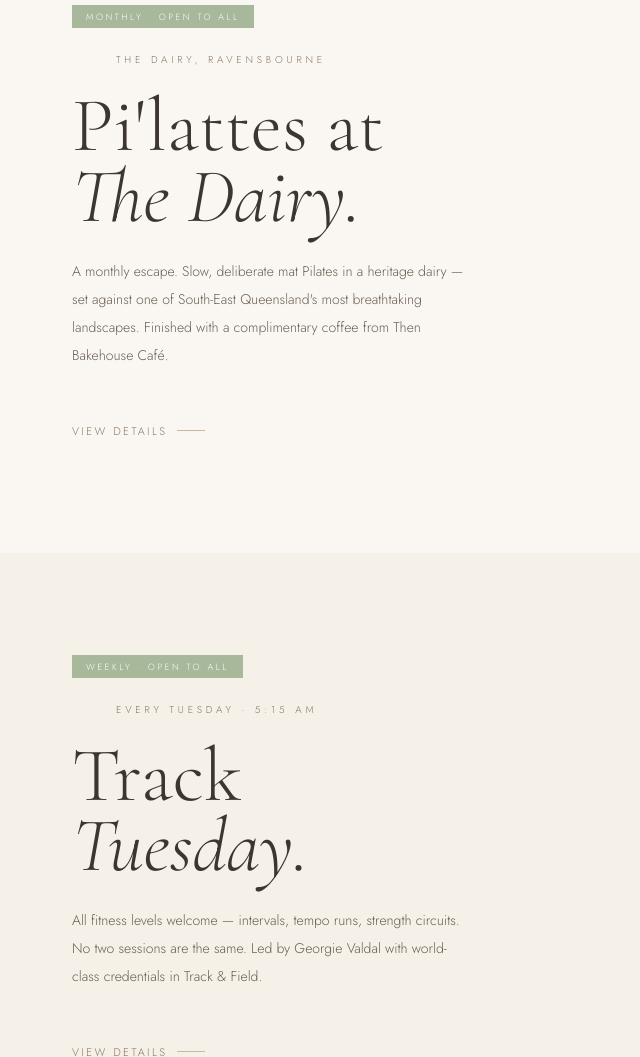
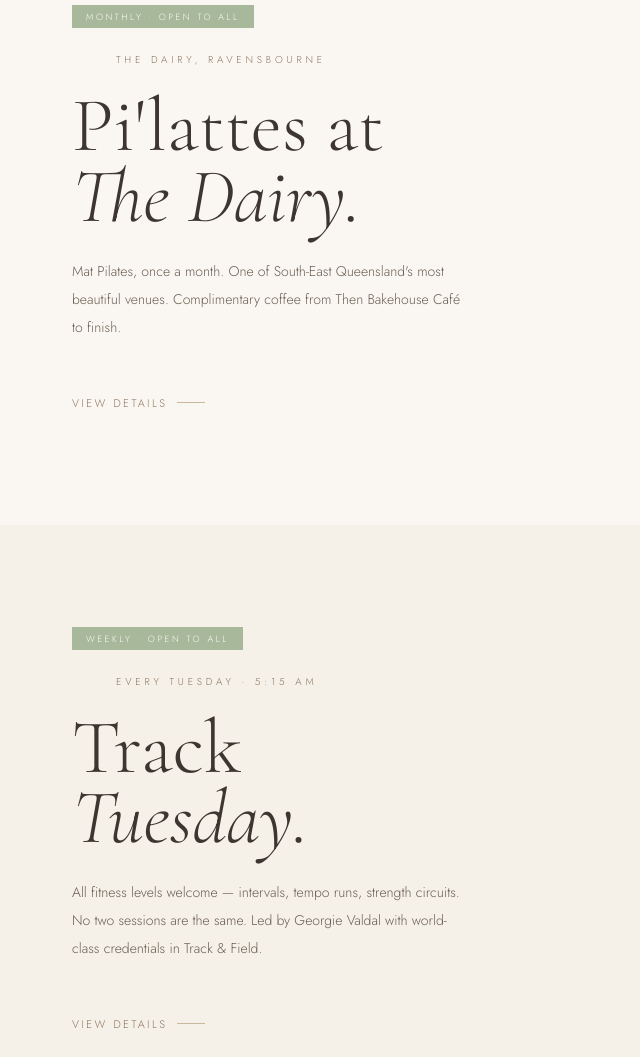
Before and after one commit to vfit-studio/vfit-website, a website built with Vite: page src/index.html in a window 1280 px wide. Shown: the part 1537-2594 px from the top of the page, without its empty margins (0-640 px from the left). Built offline with nearby package versions, Linux system fonts and the light colour scheme; files whose address does not match are found by name.

Commit message:
Tighten Pi'lattes home bio — drop 'slow' and 'heritage'
The Dairy is a new build, and the sessions aren't necessarily slow. Switches to three punchy clauses: format, venue, coffee.

Co-Authored-By: Claude Opus 4.7 (1M context) <noreply@anthropic.com>

```diff
--- a/src/index.html
+++ b/src/index.html
@@ -102,7 +102,7 @@
     <span class="op-badge reveal" style="background:var(--sage);color:var(--warm-white);">Monthly &middot; Open to All</span>
     <p class="op-eyebrow reveal" style="color:var(--bark);">The Dairy, Ravensbourne</p>
     <h2 class="op-title reveal rd1" style="color:var(--deep);">Pi'lattes at<br><em>The Dairy.</em></h2>
-    <p class="op-desc reveal rd2" style="color:#6b5e52;">A monthly escape. Slow, deliberate mat Pilates in a heritage dairy — set against one of South-East Queensland's most breathtaking landscapes. Finished with a complimentary coffee from Then Bakehouse Caf&eacute;.</p>
+    <p class="op-desc reveal rd2" style="color:#6b5e52;">Mat Pilates, once a month. One of South-East Queensland's most beautiful venues. Complimentary coffee from Then Bakehouse Caf&eacute; to finish.</p>
     <div class="reveal rd3">
       <button class="btn-ghost" onclick="showPage('pilattes')">View Details</button>
     </div>
```
